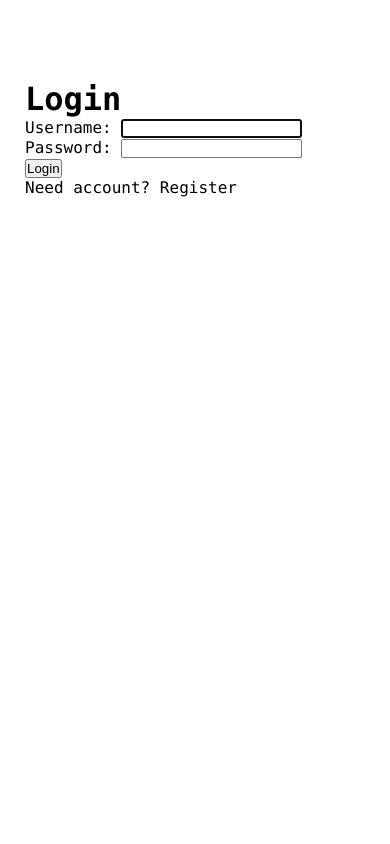
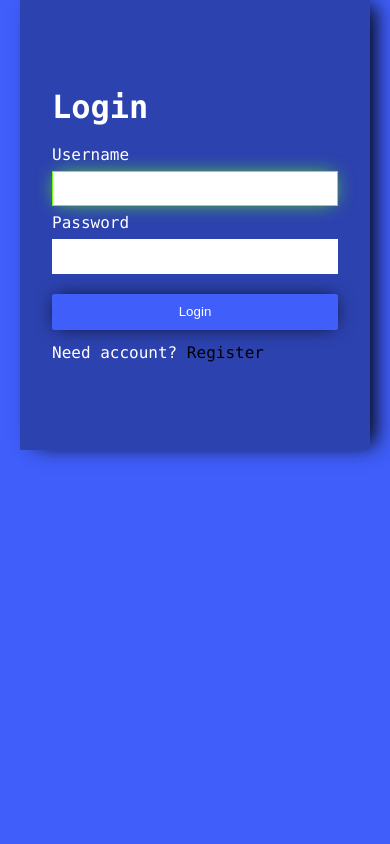
Before and after one commit to Christus5/shopProject, a Django app: page / in a window 390 px wide. Run offline with Django 3.2, Linux system fonts and the light colour scheme.

Commit message:
add visual to login

```diff
--- /dev/null
+++ b/static/components/login.css
@@ -0,0 +1,51 @@
+.login-wrapper {
+    width: 350px;
+    height: 100vh;
+    background: rgba(0, 0, 0, 0.3);
+    position: absolute;
+    top: 0;
+    left: 0;
+    display: flex;
+    flex-direction: column;
+    justify-content: center;
+    padding: 0 2em;
+    box-sizing: border-box;
+    box-shadow: 10px 0 20px -5px black;
+    color: white;
+}
+
+.login-wrapper input {
+    display: block;
+    padding: 0.7em;
+    margin: 0.5em 0;
+    width: 100%;
+    border: 1px solid white;
+    outline: none;
+    box-sizing: border-box;
+}
+
+.login-wrapper input:hover {
+    border: 1px solid var(--lime);
+    box-shadow: 0 0 20px -5px var(--lime);
+    transition: 0.3s ease-out;
+}
+
+.login-wrapper input:focus {
+    border: 1px solid var(--lime);
+    box-shadow: 0 0 20px -5px var(--lime);
+    transition: 0.3s ease-out;
+
+}
+
+.login-wrapper button {
+    width: 100%;
+    margin: 1em 0;
+}
+
+@media only screen and (max-width: 800px) {
+    .login-wrapper {
+        position: static;
+        margin: 0 auto;
+        height: 450px;
+    }
+}
--- a/static/main.css
+++ b/static/main.css
@@ -1,6 +1,10 @@
+@import url('components/login.css');
+@import url('./components/navbar.css');
+
 :root {
     --blue: #3f5efa;
     --lime: #6aff0e;
+    --graphite: #242121;
 }
 
 * {
@@ -123,3 +94,22 @@ a:hover {
 .tag:not(:first-child) {
     margin: 0 5px;
 }
+
+.item-main-image {
+    border: 2px solid black;
+    border-radius: 5px;
+    width: 450px;
+    max-height: 450px;
+    padding: 25px;
+    box-sizing: border-box;
+}
+
+.background {
+    background-color: var(--blue);
+    position: absolute;
+    top: 0;
+    bottom: 0;
+    left: 0;
+    right: 0;
+    z-index: -1;
+}
--- a/templates/base.html
+++ b/templates/base.html
@@ -11,11 +11,9 @@
 
 {% endblock %}
 
-<div class="page-wrapper">
-    {% block content %}
+{% block content %}
 
-    {% endblock %}
-</div>
+{% endblock %}
 
 
 </body>
--- a/templates/ecommerce/cart_details.html
+++ b/templates/ecommerce/cart_details.html
@@ -1,6 +1,6 @@
 {% extends 'ecommerce/base.html' %}
 
-{% block content %}
+{% block page-content %}
 
     <dl>
         {% for order in cart.order_set.all %}
--- a/templates/ecommerce/home.html
+++ b/templates/ecommerce/home.html
@@ -4,7 +4,7 @@
     Home
 {% endblock %}
 
-{% block content %}
+{% block page-content %}
 
     <h3>My orders</h3>
     {% if not orders %}
--- a/templates/ecommerce/order_details.html
+++ b/templates/ecommerce/order_details.html
@@ -1,6 +1,6 @@
 {% extends 'ecommerce/base.html' %}
 
-{% block content %}
+{% block page-content %}
     <h1>Order Details</h1>
     <h2>{{ order.item }}</h2>
     <p>{{ order.price }}</p>
--- a/templates/ecommerce/store.html
+++ b/templates/ecommerce/store.html
@@ -4,7 +4,7 @@
     Store
 {% endblock %}
 
-{% block content %}
+{% block page-content %}
 
     <div class="grid">
         {% for item in items %}
--- a/templates/user/user_login.html
+++ b/templates/user/user_login.html
@@ -1,7 +1,11 @@
 {% extends 'user/base.html' %}
 
 {% block content %}
+    <div class="background"></div>
+    <div class="login-wrapper">
+
         <h1>Login</h1>
+        <br/>
         {% if messages %}
             <ul>
                 {% for message in messages %}
@@ -12,11 +16,15 @@
 
         <form method="post">
             {% csrf_token %}
-        {{ login_form.as_p }}
-        <button type="submit">Login</button>
+            {% for field in login_form %}
+                <label for="{{ field.id_for_label }}">{{ field.label }}</label>
+                {{ field }}
+            {% endfor %}
+            <button type="submit" class="btn">Login</button>
         </form>
         <p>
             Need account?
             <a href="{% url 'user:register' %}">Register</a>
         </p>
+    </div>
 {% endblock %}
```
Also changed, not shown: other parts of static/main.css (+1 -34 lines), static/components/navbar.css (added, +33 -0 lines), templates/ecommerce/base.html (+8 -0 lines), templates/ecommerce/item_details.html (+15 -3 lines), db.sqlite3. Lines whose indentation alone changed are shown as unchanged.
